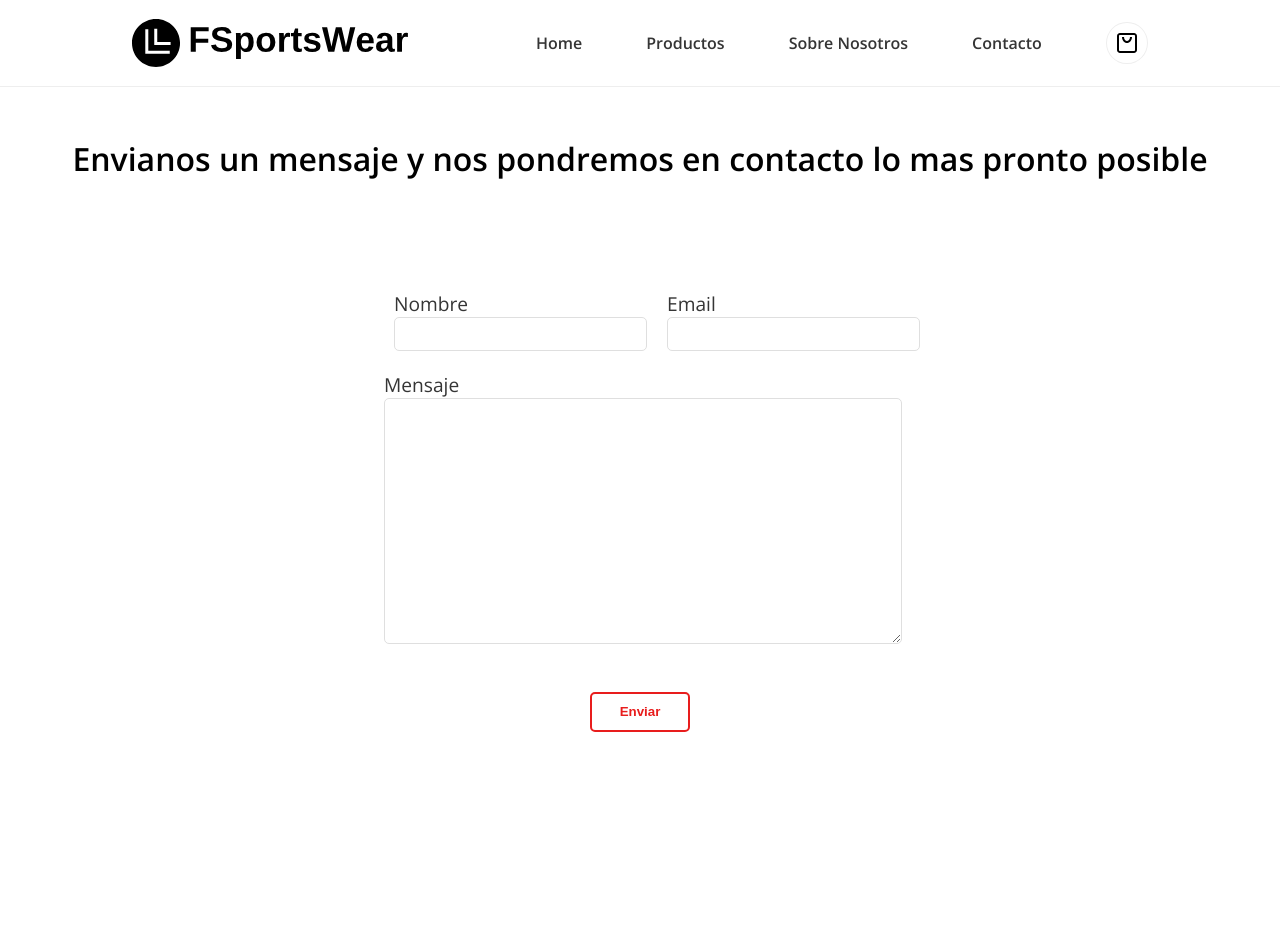
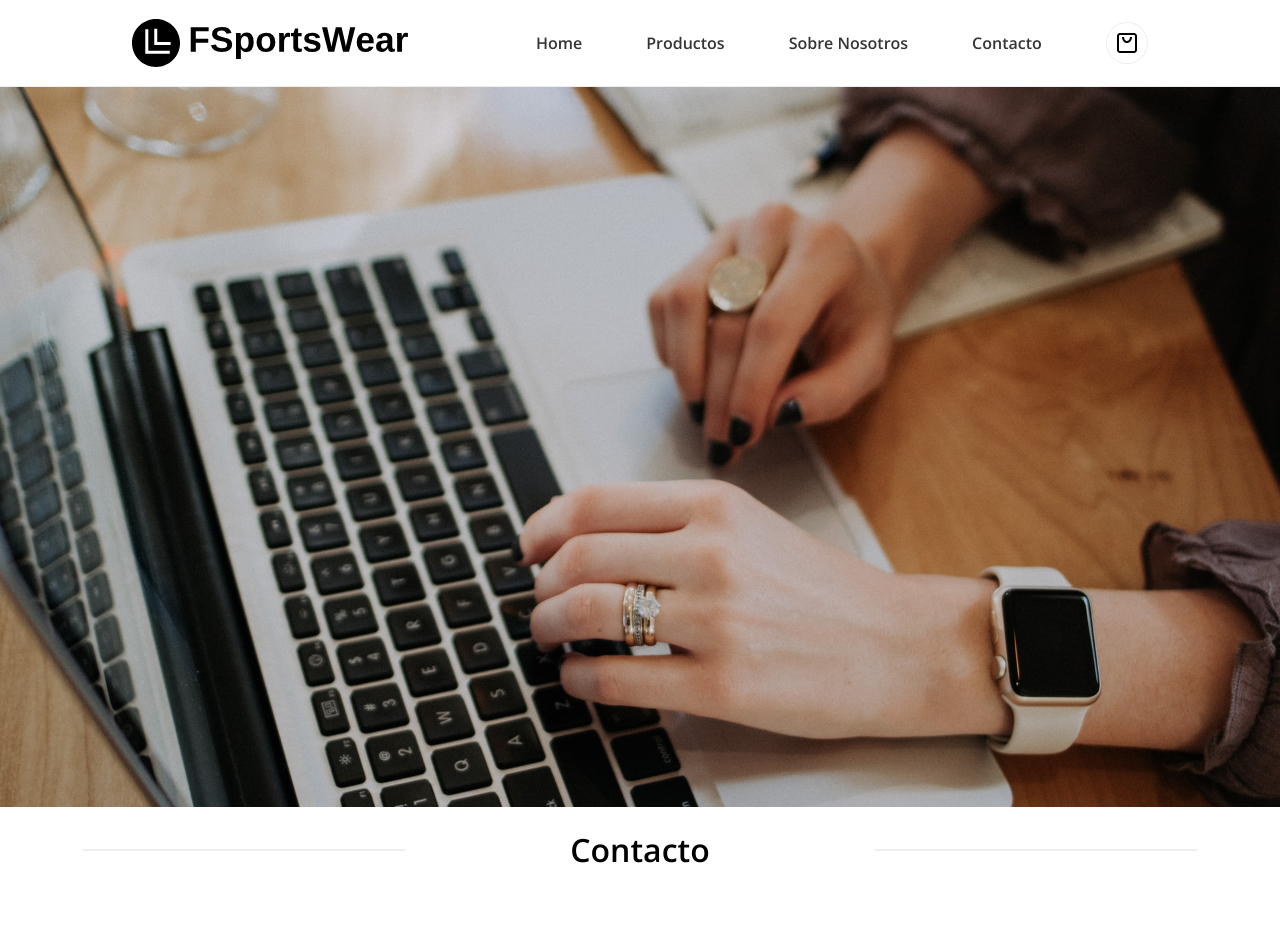
Before and after one commit to ValentinMarturet/react-ecommerce, a React (Vite) app: page /contact in a window 1280 px wide. Shown: the top 944 px of the page. Built offline with nearby package versions, Linux system fonts and the light colour scheme.

Commit message:
agregando banners

```diff
--- a/src/Components/General/Title/Title.module.css
+++ b/src/Components/General/Title/Title.module.css
@@ -12,4 +12,6 @@
 
 .title {
   font-weight: 600;
+  max-width: 45%;
+  text-align: center;
 }
--- a/src/pages/Contact/Contact.jsx
+++ b/src/pages/Contact/Contact.jsx
@@ -1,11 +1,16 @@
 import React from "react";
 import ContactForm from "../../Components/Contact/ContactForm/ContactForm";
+import Title from "../../Components/General/Title/Title";
+import Banner from "../../Components/Home/Banner/Banner";
 import Layout from "../../Components/Layout/Layout";
 import styles from "./Contact.module.css";
+import banner from "../../assets/contact.jpg";
 
 const Contact = () => {
   return (
     <Layout>
+      <Banner image={banner} />
+      <Title>Contacto</Title>
       <h1 className={styles.title}>
         Envianos un mensaje y nos pondremos en contacto lo mas pronto posible
       </h1>
--- a/src/pages/Products/Products.jsx
+++ b/src/pages/Products/Products.jsx
@@ -1,4 +1,5 @@
 import React from "react";
+import Title from "../../Components/General/Title/Title";
 import Layout from "../../Components/Layout/Layout";
 import Navigation from "../../Components/Layout/Navigation/Navigation";
 import ProductList from "../../Components/Products/ProductList/ProductList";
@@ -6,7 +7,7 @@ import ProductList from "../../Components/Products/ProductList/ProductList";
 const Products = () => {
   return (
     <Layout>
-      Aqui una lista de productos
+      <Title>Productos</Title>
       <ProductList />
     </Layout>
   );
```
